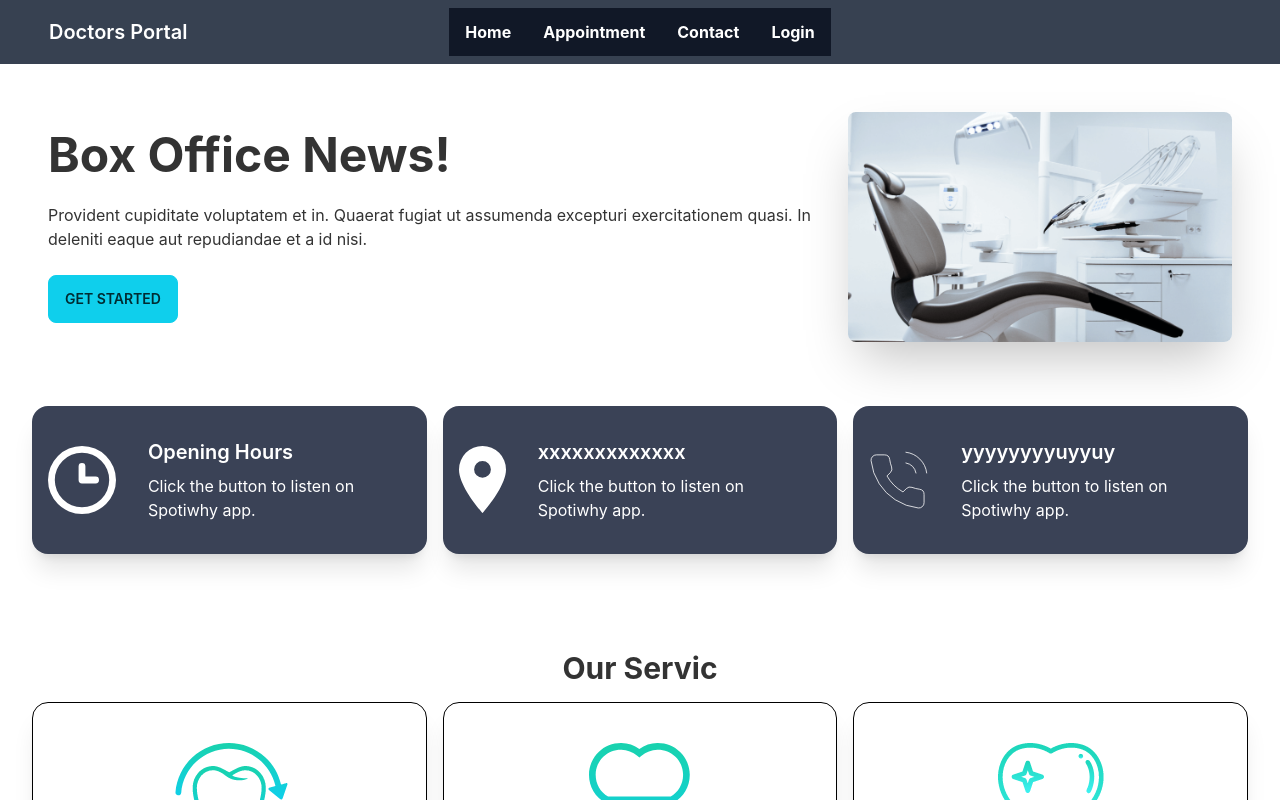
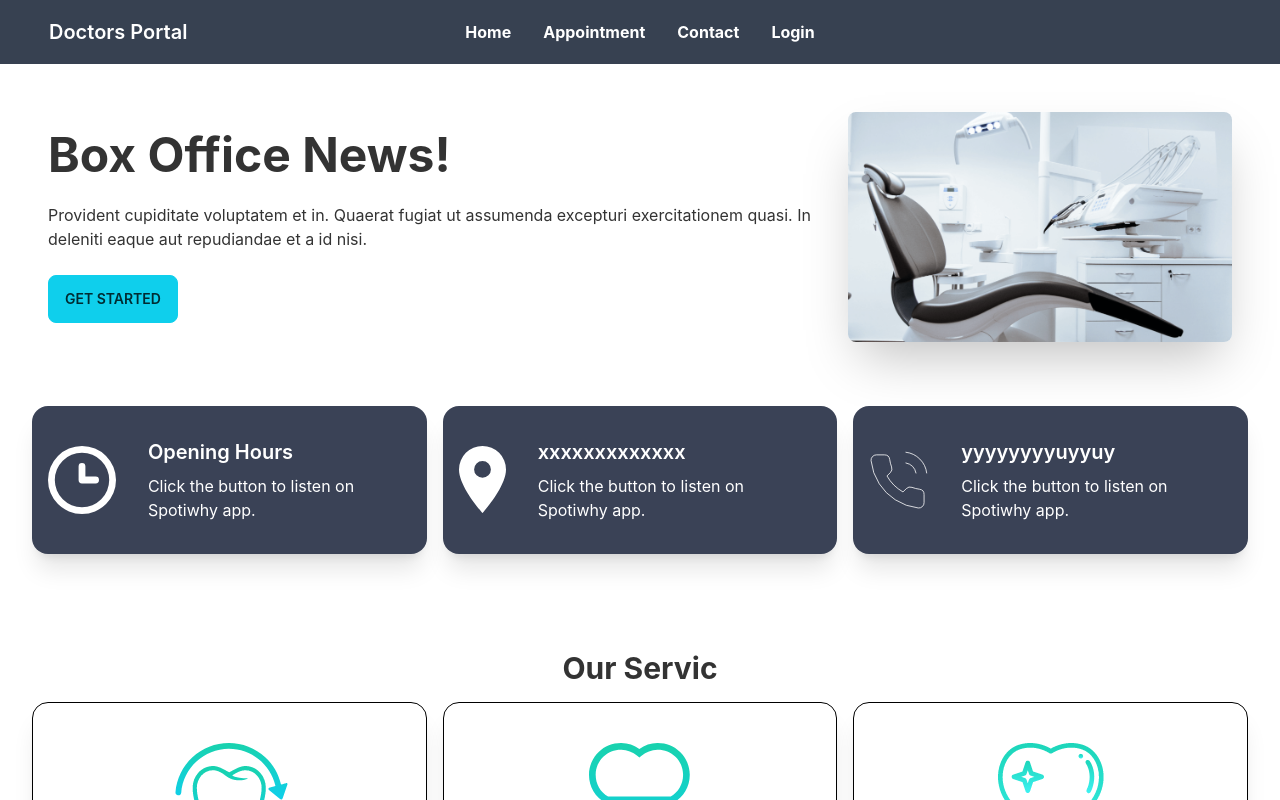
Before and after one commit to Mohidul10587/doctors-portal, a React (Create React App) app: page / in a window 1280 px wide. Shown: the top 800 px of the page. Built offline with nearby package versions, Linux system fonts and the light colour scheme; no server answers.

Commit message:
make responsive change color

```diff
--- a/src/Pages/Shared/Navbar.js
+++ b/src/Pages/Shared/Navbar.js
@@ -19,31 +19,31 @@ const Navbar = () => {
 
   const menu = (
     <>
-      <li className="bg-gray-900 text-white">
+      <li className="bg-gray-700 text-white">
         <Link to="/">Home</Link>
       </li>
-      <li className="bg-gray-900 text-white">
+      <li className="bg-gray-700 text-white">
         <Link to="/appointment">Appointment</Link>
       </li>
 
-      <li className="bg-gray-900 text-white">
+      <li className="bg-gray-700 text-white">
         <Link to="/contact">Contact</Link>
       </li>
 
       {user && (
-        <li className="bg-gray-900 text-white">
+        <li className="bg-gray-700 text-white">
           <Link to="/dashboard">Dashboard</Link>
         </li>
       )}
 
       {user ? (
-        <li className="bg-gray-900 text-white">
+        <li className="bg-gray-700 text-white">
           <p className="" onClick={signedOut}>
             Sign Out
           </p>
         </li>
       ) : (
-        <li className="bg-gray-900 text-white">
+        <li className="bg-gray-700 text-white">
           <Link to="/login">Login</Link>
         </li>
       )}
@@ -82,7 +82,7 @@ const Navbar = () => {
         </Link>
       </div>
       <div className="navbar-center hidden lg:flex">
-        <ul className="menu menu-horizontal p-0 bg-gray-900 text-white">
+        <ul className="menu menu-horizontal p-0 bg-gray-700 text-white">
           {menu}
         </ul>
       </div>
```
